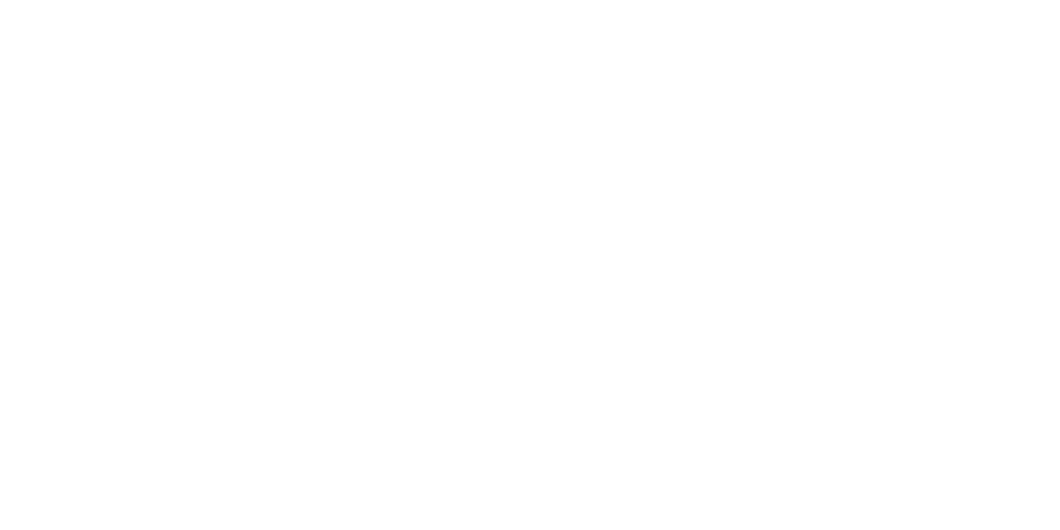
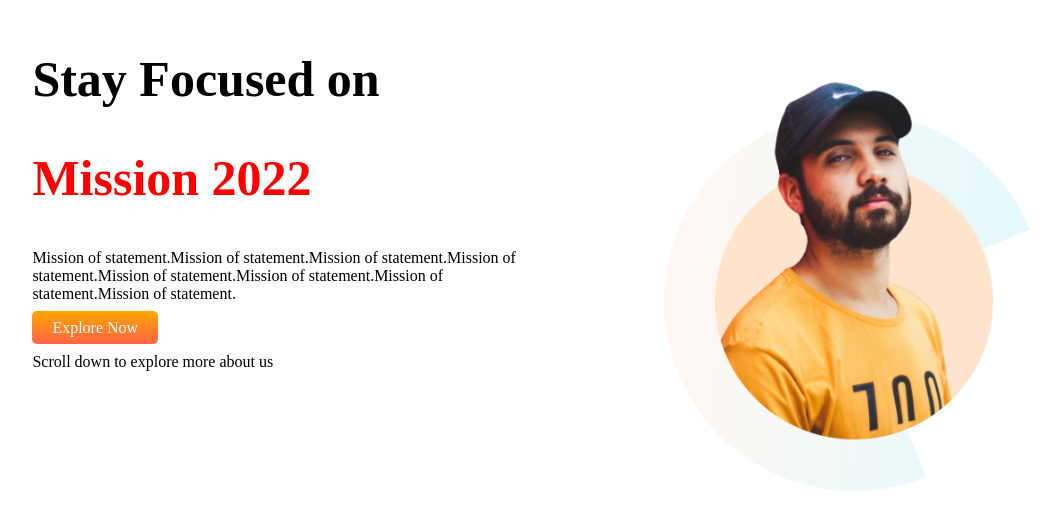
Before and after one commit to omarfaruk2004/first-assignment, a plain HTML site: page index.html in a window 1280 px wide. Shown: the whole page, without its empty margins (102-1162 px from the left). Drawn offline with Linux system fonts and the light colour scheme; a web font is replaced by a local one.

Commit message:
top banner add

```diff
--- a/index.html
+++ b/index.html
@@ -1,12 +1,39 @@
 <!DOCTYPE html>
 <html lang="en">
+
 <head>
     <meta charset="UTF-8">
     <meta http-equiv="X-UA-Compatible" content="IE=edge">
     <meta name="viewport" content="width=device-width, initial-scale=1.0">
-    <title>Document</title>
+    <title>Mission2022</title>
+    <link rel="preconnect" href="https://fonts.googleapis.com">
+    <link rel="preconnect" href="https://fonts.gstatic.com" crossorigin>
+    <link
+        href="https://fonts.googleapis.com/css2?family=EB+Garamond&family=Poppins&family=Source+Serif+Pro&display=swap"
+        rel="stylesheet">
+    <link rel="stylesheet" href="style.css">
 </head>
+
 <body>
+    <section>
+        <div class="half-width">
+            <h1>Stay Focused on</h1>
+            <h1 class="header">Mission 2022</h1>
+            <p>Mission of statement.Mission of statement.Mission of statement.Mission of statement.Mission of
+                statement.Mission
+                of statement.Mission of statement.Mission of statement.</p>
+            <a class="link-button" target="_blank" href="https://www.linkedin.com/company/programminghero">Explore
+                Now</a>
+            <p>
+                Scroll down to explore more about us
+            </p>
+        </div>
+        <div class="half-width">
+            <img src="images/person/person-0.png" alt="">
 
+        </div>
+
+    </section>
 </body>
+
 </html>
--- a/style.css
+++ b/style.css
@@ -0,0 +1,29 @@
+body{
+    font-family: 'EB Garamond', serif;
+font-family: 'Poppins', sans-serif;
+font-family: 'Source Serif Pro', serif;
+}
+h1{
+    font-size: 50px;
+}
+.header{
+    color: red;
+}
+section{
+    display: flex;
+}
+.half-width{
+    width: 50%;
+    padding-left: 10%;
+}
+.half-width img{
+    width: 75%;
+}
+.link-button{
+    text-decoration: none;
+    background-image: linear-gradient(orange, tomato);
+    padding: 8px 20px;
+    border-radius: 5px;
+    color: white;
+
+}
```
Also changed, not shown: images/illustrators/illustrator-1.png (added), images/illustrators/illustrator-2.png (added), images/illustrators/illustrator-3.png (added), images/person/person-0.png (added), images/person/person-1.png (added), images/person/person-2.png (added), images/person/person-3.png (added), images/person/person-4.png (added), images/person/person-5.png (added), images/pictures/app.png (added), 4 other files.
